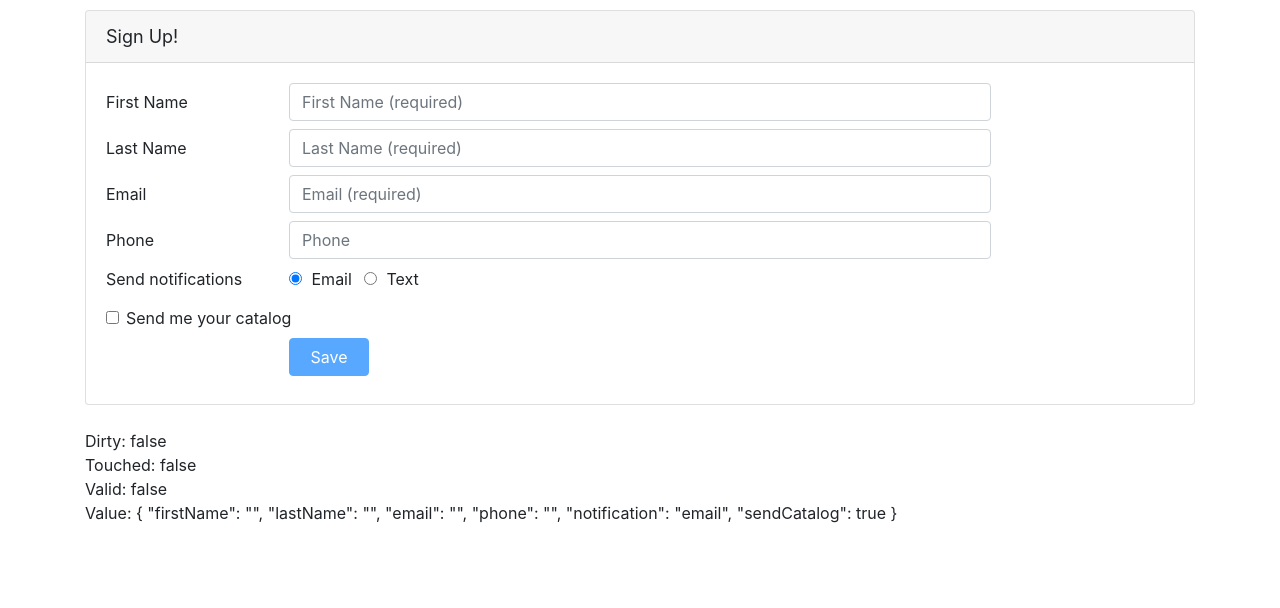
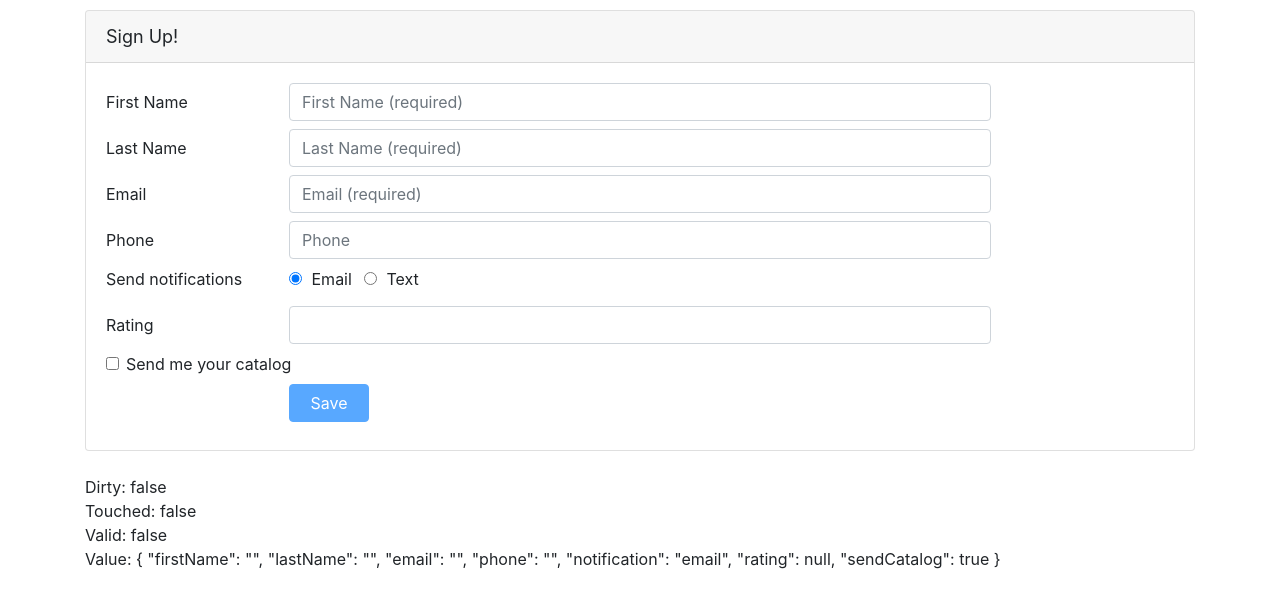
Before and after one commit to Mondored/best-practices, an Angular app in the folder Angular-ReactiveForms/Demo/: page / in a window 1280 px wide. Shown: the top 608 px of the page. Built offline with nearby package versions, Linux system fonts and the light colour scheme.

Commit message:
Add Custom validation with parameters

```diff
--- a/Angular-ReactiveForms/Demo/src/app/customers/customer.component.html
+++ b/Angular-ReactiveForms/Demo/src/app/customers/customer.component.html
@@ -110,6 +110,25 @@
                 (click)="setNotification('text')"> Text
             </label>
           </div>
+        </div>
+      </div>
+
+      <div class="form-group row mb-2">
+        <label class="col-md-2 col-form-label"
+               for="ratingId">Rating</label>
+        <div class="col-md-8">
+          <input class="form-control"
+                 id="ratingId"
+                 type="number"
+                 formControlName="rating"
+                 [ngClass]="{'is-invalid': (customerForm.get('rating').touched ||
+                                            customerForm.get('rating').dirty) &&
+                                            !customerForm.get('rating').valid }" />
+          <span class="invalid-feedback">
+            <span *ngIf="customerForm.get('rating').errors?.range">
+              Please rate your experience from 1 to 5.
+            </span>
+          </span>
         </div>
       </div>
 
--- a/Angular-ReactiveForms/Demo/src/app/customers/customer.component.ts
+++ b/Angular-ReactiveForms/Demo/src/app/customers/customer.component.ts
@@ -1,6 +1,16 @@
 import { Component, OnInit } from '@angular/core';
-import { FormGroup, FormBuilder, Validators } from '@angular/forms';
+import { FormGroup, FormBuilder, Validators, AbstractControl, ValidatorFn } from '@angular/forms';
+
 import { Customer } from './customer';
+
+function ratingRange(min: number, max: number): ValidatorFn {
+  return (c: AbstractControl): { [key: string]: boolean } | null => {
+    if (c.value !== null && (isNaN(c.value) || c.value < min || c.value > max )) {
+      return { 'range': true };
+    }
+    return null;
+  }
+}
 
 @Component({
   selector: 'app-customer',
@@ -20,6 +30,7 @@
       email: ['', [ Validators.required, Validators.email ] ],
       phone: '',
       notification: 'email',
+      rating: [null, ratingRange(1,5)],
       sendCatalog: true
     });
 
```
